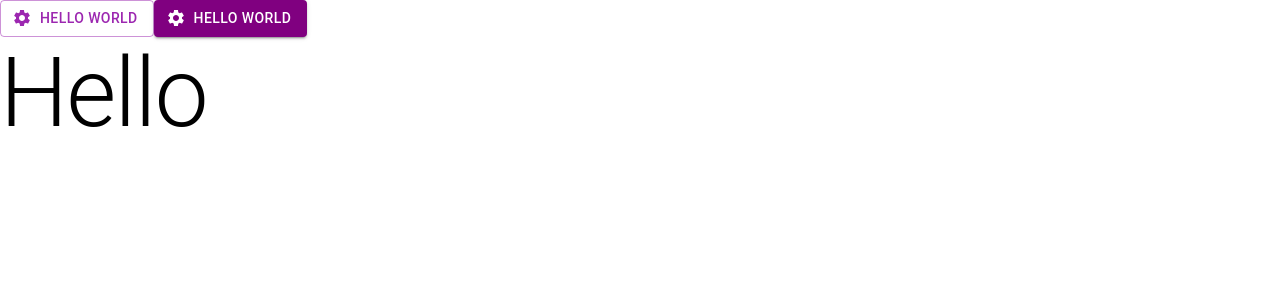
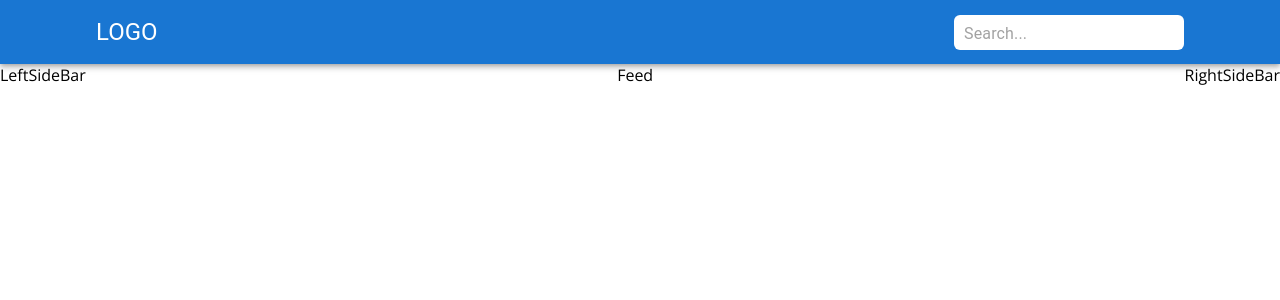
Before and after one commit to david-commit/mui, a React (Vite) app: page / in a window 1280 px wide. Shown: the top 300 px of the page. Built offline with nearby package versions, Linux system fonts and the light colour scheme.

Commit message:
few changes

```diff
--- a/src/App.tsx
+++ b/src/App.tsx
@@ -1,33 +1,19 @@
-import { useState } from 'react';
-import Button from '@mui/material/Button';
-import { Settings } from '@mui/icons-material';
-import { Typography } from '@mui/material';
-import { theme } from './theme';
+import Navbar from './components/Navbar';
+import LeftSideBar from './components/LeftSideBar';
+import RightSideBar from './components/RightSideBar';
+import Feed from './components/Feed';
+import { Box, Stack } from '@mui/material';
 
 function App() {
   return (
-    <>
-      <Button variant='outlined' startIcon={<Settings />}>
-        Hello World
-      </Button>
-      <Button
-        variant='contained'
-        startIcon={<Settings />}
-        sx={{
-          backgroundColor: 'purple',
-          '&:hover': {
-            backgroundColor: 'secondary',
-            padding: '5px 2rem',
-          },
-        }}
-      >
-        Hello World
-      </Button>
-      <br />
-      <Typography variant='h1' component='p' color='initial'>
-        Hello
-      </Typography>
-    </>
+    <Box>
+      <Navbar />
+      <Stack direction='row' display='flex' justifyContent='space-between'>
+        <LeftSideBar />
+        <Feed />
+        <RightSideBar />
+      </Stack>
+    </Box>
   );
 }
 
--- a/src/components/LeftSideBar.tsx
+++ b/src/components/LeftSideBar.tsx
@@ -1,6 +1,8 @@
+import { Box } from "@mui/material"
+
 const LeftSideBar = () => {
   return (
-    <div>LeftSideBar</div>
+    <Box sx={{display: {xs: 'none', sm: 'flex'}}}>LeftSideBar</Box>
   )
 }
 
--- a/src/components/Navbar.tsx
+++ b/src/components/Navbar.tsx
@@ -1,7 +1,31 @@
+import { Pets } from '@mui/icons-material';
+import { AppBar, Toolbar, styled, Typography, InputBase } from '@mui/material';
+
+const StyledToolbar = styled(Toolbar)({
+  display: 'flex',
+  justifyContent: 'space-between',
+});
+
+const StyledInputBase = styled(InputBase)({
+  backgroundColor: 'white',
+  borderRadius: '6px',
+  paddingLeft: '10px',
+  paddingTop: '3px',
+  fontSize: '1rem'
+});
+
 const Navbar = () => {
   return (
-    <div>Navbar</div>
-  )
-}
+    <AppBar position='sticky' sx={{ height: '4rem' }}>
+      <StyledToolbar sx={{ width: '85%', margin: 'auto'}}>
+        <Typography variant='h5' sx={{ display: { xs: 'none', sm: 'flex' } }}>
+          LOGO
+        </Typography>
+        <Pets sx={{ display: { sm: 'none' } }} />
+        <StyledInputBase placeholder='Search...'></StyledInputBase>
+      </StyledToolbar>
+    </AppBar>
+  );
+};
 
-export default Navbar
+export default Navbar;
--- a/src/components/RightSideBar.tsx
+++ b/src/components/RightSideBar.tsx
@@ -1,7 +1,7 @@
+import { Box } from "@mui/material"
+
 const RightSideBar = () => {
-  return (
-    <div>RightSideBar</div>
-  )
+  return <Box sx={{ display: { xs: 'none', sm: 'flex' } }}>RightSideBar</Box>;
 }
 
 export default RightSideBar
--- a/src/theme.ts
+++ b/src/theme.ts
@@ -1,13 +1,5 @@
 import { createTheme } from "@mui/material"
-import { green, purple } from '@mui/material/colors';
 
 export const theme = createTheme({
-  palette: {
-    primary: {
-      main: purple[500],
-    },
-    secondary: {
-      main: green[500],
-    },
-  },
+
 });
```
